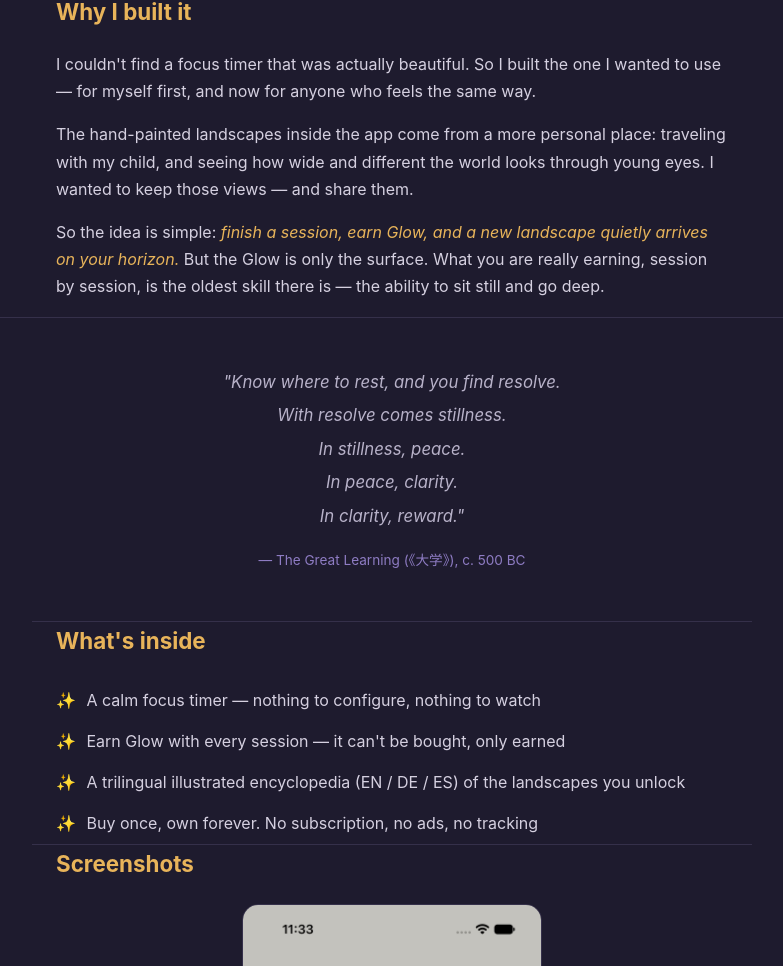
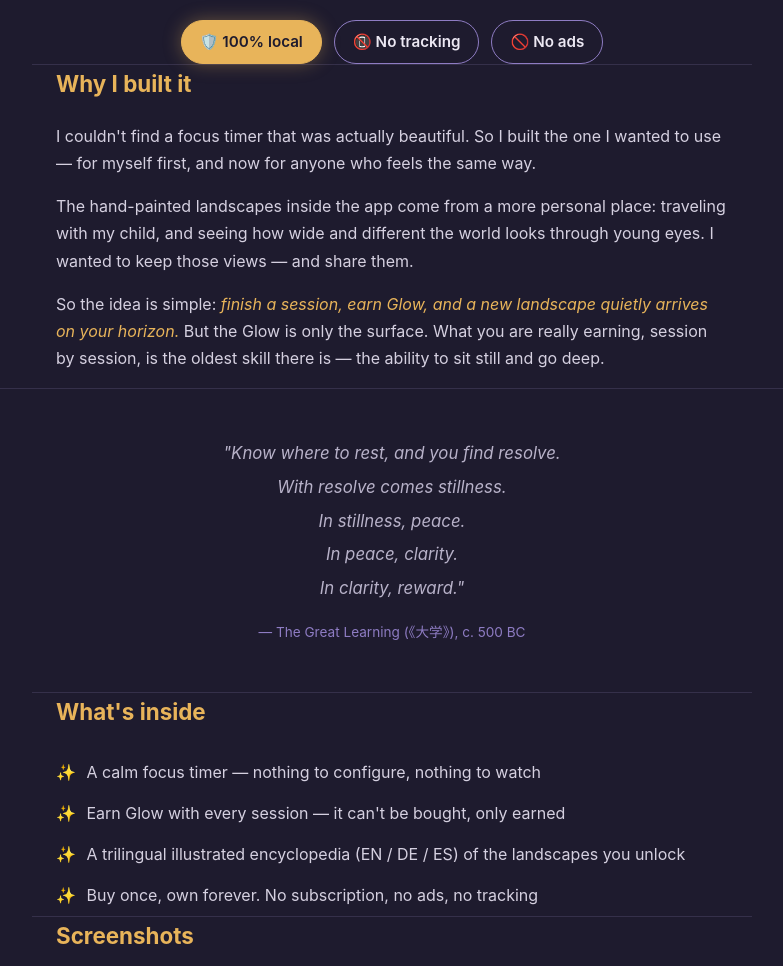
Before and after one commit to Daniel-Xman/App-RootedZen, a plain HTML site: page index.html in a window 1280 px wide. Shown: the part 865-1831 px from the top of the page, without its empty margins (248-1031 px from the left). Drawn offline with Linux system fonts and the light colour scheme.

Commit message:
Add trust badges to index.html

```diff
--- a/index.html
+++ b/index.html
@@ -30,6 +30,14 @@ h1{font-size:2.2rem;font-weight:600;margin-bottom:12px}
       border:1px solid var(--border)}
 .badge{display:inline-block}
 .badge img{height:60px}
+.trust{display:flex;gap:12px;justify-content:center;
+       margin-top:28px;flex-wrap:wrap}
+.pill{font-size:.95rem;font-weight:600;color:var(--fg);
+      border:1px solid var(--accent2);border-radius:999px;
+      padding:8px 18px}
+.pill.gold{background:var(--accent);color:#1e1b2e;
+           border-color:var(--accent);
+           box-shadow:0 0 18px rgba(232,180,90,.35)}
 section{padding:48px 0;border-top:1px solid var(--border)}
 h2{font-size:1.4rem;margin-bottom:20px;color:var(--accent)}
 .story p{margin-bottom:16px;color:#d5d0e0}
@@ -67,6 +75,11 @@ footer a:hover{color:var(--accent)}
     <img src="https://tools.applemediaservices.com/api/badges/download-on-the-app-store/black/en-us"
          alt="Download on the App Store">
   </a>
+  <div class="trust">
+    <span class="pill gold">🛡️ 100% local</span>
+    <span class="pill">📵 No tracking</span>
+    <span class="pill">🚫 No ads</span>
+  </div>
 </header>
 
 <!-- ═══ 第二屏 · 创作者叙事 ═══ -->
@@ -133,6 +146,11 @@ footer a:hover{color:var(--accent)}
     <img src="https://tools.applemediaservices.com/api/badges/download-on-the-app-store/black/de-de"
          alt="Laden im App Store">
   </a>
+  <div class="trust">
+    <span class="pill gold">🛡️ 100% lokal</span>
+    <span class="pill">Kein Tracking</span>
+    <span class="pill">Keine Werbung</span>
+  </div>
 </section>
 
 <!-- ═══ 页脚 ═══ -->
```
